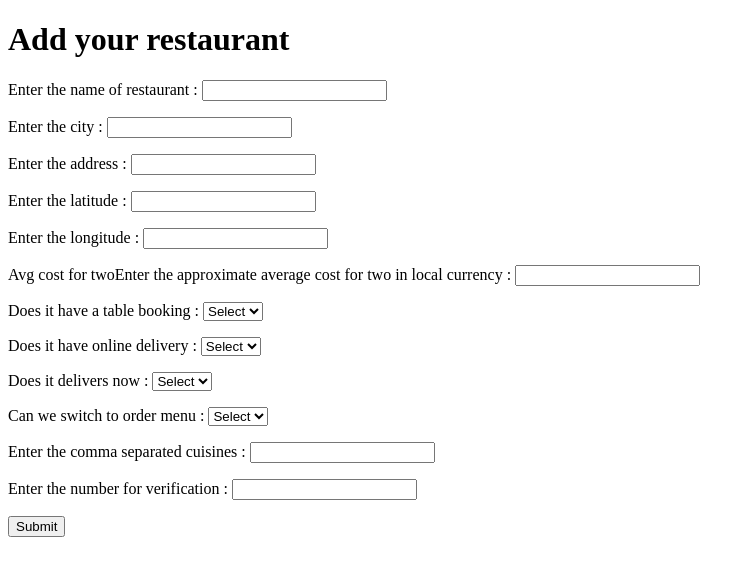
After one commit to IITD-COL362/The-Matrix-Mavericks, a Django app: page /accounts/login/testdb/add-rest/ in a window 1280 px wide. The commit adds this page. Shown: the top 576 px of the page, without its empty margins (0-755 px from the left). Run offline with Django 4.2, Linux system fonts and the light colour scheme; parts of the project's set-up code (start-up, migrations or seed data) failed here and were passed over.

Commit message:
add a rest

```diff
--- a/projectCode/templates/home.html
+++ b/projectCode/templates/home.html
@@ -19,6 +19,7 @@
       <li><a href="food/">Search Dishes</a></li>
       <li><a href="restaurant_search/">Search Restaurants</a></li>
       <li><a href="mix/">Search Restaurants by Dishes</a></li>
+      <li><a href="add-rest/">Add restaurant</a></li>
     </ul>
     <ul>
       <li><a href="{% url 'logout' %}">Log Out</a></li>
--- a/projectCode/testdb/forms.py
+++ b/projectCode/testdb/forms.py
@@ -9,7 +9,7 @@ with connection.cursor() as cursor:
     cities = cursor.fetchall()
 ccountry=[('Select','Select')]+[(country[0],country[0]) for country in countries]
 ccity=[('Select','Select')]+[(city[0],city[0]) for city in cities]
-yes_no=[('Select','Select'),('YES','YES'),('NO','NO')]
+yes_no=[('Select','Select'),('Yes','Yes'),('No','No')]
 rating_choices=[(0,0),(1,1),(2,2),(3,3),(4,4),(5,5)]
 votes_choices=[(0,0),(100,100),(200,200),(300,300),(400,400),(500,500),(1000,1000),(10000,10000)]
 lavg=[(0,0),(100,100),(200,200),(300,300),(400,400),(500,500),(1000,1000),(10000,10000)]
@@ -112,3 +112,17 @@ class MixForm(forms.Form):
 
 class AddRating(forms.Form):
     rating = forms.IntegerField(label='Enter the rating out of 5 :')
+
+class AddRest(forms.Form):
+    name = forms.CharField(label='Enter the name of restaurant :')
+    city = forms.CharField(label='Enter the city :')
+    address = forms.CharField(label='Enter the address :')
+    latitude = forms.FloatField(label = 'Enter the latitude :' )
+    longitude = forms.FloatField(label = 'Enter the longitude :')
+    avg_cost_for_two = forms.FloatField(label_suffix= 'Enter the approximate average cost for two in local currency :')
+    htb = forms.CharField(label= 'Does it have a table booking :' , widget=forms.Select(choices = yes_no))
+    hod = forms.CharField(label= 'Does it have online delivery :' , widget=forms.Select(choices = yes_no))
+    idn = forms.CharField(label= 'Does it delivers now :' , widget=forms.Select(choices = yes_no))
+    stom = forms.CharField(label= 'Can we switch to order menu :' , widget=forms.Select(choices = yes_no))
+    cuisines = forms.CharField(label='Enter the comma separated cuisines :')
+    verification_number = forms.IntegerField(label='Enter the number for verification :')
--- /dev/null
+++ b/projectCode/testdb/templates/add_rest.html
@@ -0,0 +1,14 @@
+<!DOCTYPE html>
+<html>
+<head>
+    <title>Add rest</title>
+</head>
+<body>
+    <h1>Add your restaurant</h1>
+    <form method="post">
+        {% csrf_token %}
+        {{ form.as_p }}
+        <button type="submit">Submit</button>
+    </form>
+</body>
+</html>
--- a/projectCode/testdb/urls.py
+++ b/projectCode/testdb/urls.py
@@ -5,6 +5,7 @@ from django.views.generic.base import TemplateView
 urlpatterns = [
 	path('city-list/', views.city_list, name='city_list'),
 	path('meal-count/', views.meal_count, name='meal_count'),
+	path('add-rest/', views.add_restaurant, name='add_rest'),
 	path('trending/', views.trending, name='trending'),
 	path('restaurants/<str:restaurant_id>/', views.restaurant_detail, name='restaurant_detail'),
 	path('restaurants/<str:restaurant_id>/menu/', views.menu, name='menu'),
--- a/projectCode/testdb/views.py
+++ b/projectCode/testdb/views.py
@@ -1,8 +1,9 @@
 from django.shortcuts import render
 from django.db import connection
 from django.utils import timezone, dateformat
-from .forms import MealCountForm,RestForm,FoodForm,MixForm, AddMealForm , UpdateWeightForm, UpdateAddressForm, UpdateCityForm, UpdateMailidForm, UpdatePhonenumberForm , LocationForm, AddRating
+from .forms import MealCountForm,RestForm,FoodForm,MixForm, AddMealForm , UpdateWeightForm, UpdateAddressForm, UpdateCityForm, UpdateMailidForm, UpdatePhonenumberForm , LocationForm, AddRating , AddRest
 import datetime
+import math
 
 def city_list(request):
 	with connection.cursor() as cursor:
@@ -216,10 +217,10 @@ fname='Chokhi Dhani'
 fcity='Jaipur'
 favgcost1=0
 favgcost2=100
-fhtb='YES'
-fhod='YES'
-fidn='YES'
-fstom='YES'
+fhtb='Yes'
+fhod='Yes'
+fidn='Yes'
+fstom='Yes'
 frating=1
 fvotes=100
 fcountry='India'
@@ -592,3 +593,45 @@ def rate_restaurant(request,restaurant_id):
 	else:
 		form = AddRating()
 	return render(request,'rating.html',{'form':form})
+
+def check_prime(a):
+	b = math.floor(math.sqrt(a))
+	for i in range(2,b+1):
+		if(a%i==0):
+			return False
+	return True
+
+
+def add_restaurant(request):
+	if request.method == 'POST':
+		form = AddRest(request.POST)
+		if form.is_valid():
+			with connection.cursor() as cursor:
+				cursor.execute("SELECT MAX(RESTAURANT_ID) FROM MEAL")
+				curr_max = cursor.fetchone()[0]
+			next_max = curr_max+1
+			restaurant_name = form.cleaned_data['name']
+			city = form.cleaned_data['city']
+			address = form.cleaned_data['address']
+			latitude = form.cleaned_data['latitude']
+			longitude = form.cleaned_data['longitude']
+			avg_cost_for_two = form.cleaned_data['avg_cost_for_two']
+			htb = form.cleaned_data['htb']
+			hod = form.cleaned_data['hod']
+			idn = form.cleaned_data['idn']
+			stom = form.cleaned_data['stom']
+			cuisines = form.cleaned_data['cuisines']
+			cuisines_list = cuisines.split(',')
+			verification_number = form.cleaned_data['verification_number']
+			if(check_prime(verification_number)):
+				with connection.cursor() as cursor:
+					cursor.execute(f"INSERT INTO RESTAURANT VALUES ({next_max},'{restaurant_name}','{city}','{address}',{latitude},{longitude},{avg_cost_for_two},'{htb}','{hod}','{idn}','{stom}',0,0)")
+				for i in range(0,len(cuisines_list)):
+					with connection.cursor() as cursor:
+						cursor.execute(f"INSERT INTO RESTAURANT_CUISINE VALUES ({next_max},'{cuisines_list[i]}')")
+				return render(request, 'successful.html')
+			else:
+				return render(request,'verification.html')
+	else:
+		form = AddRest()
+	return render(request, 'add_rest.html', {'form': form})
```
Also changed, not shown: projectCode/testdb/templates/verification.html (added, +10 -0 lines).
